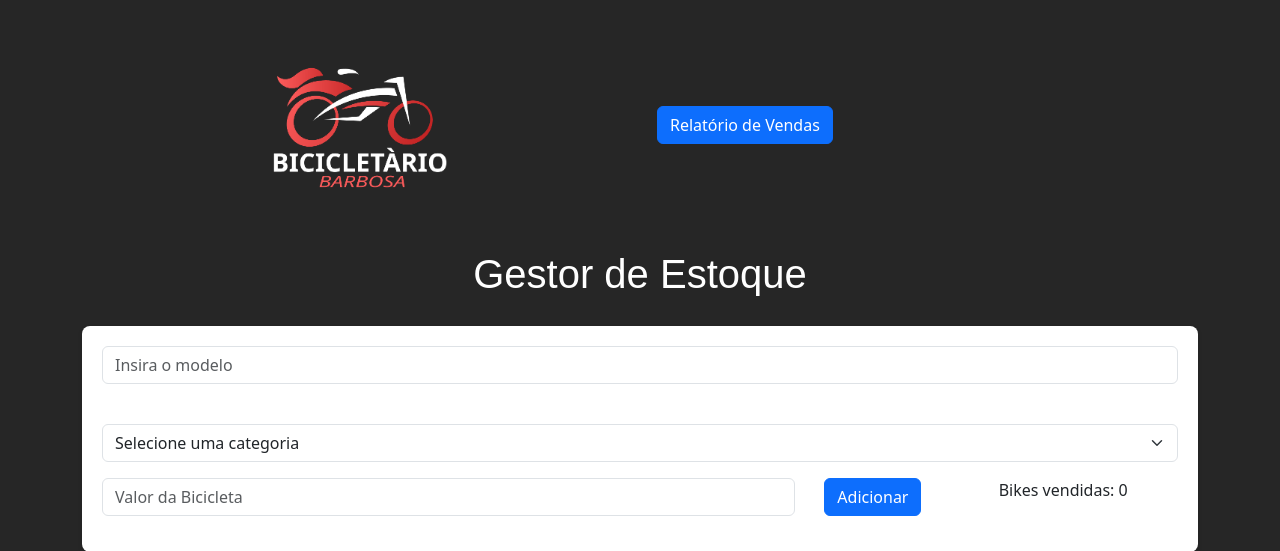
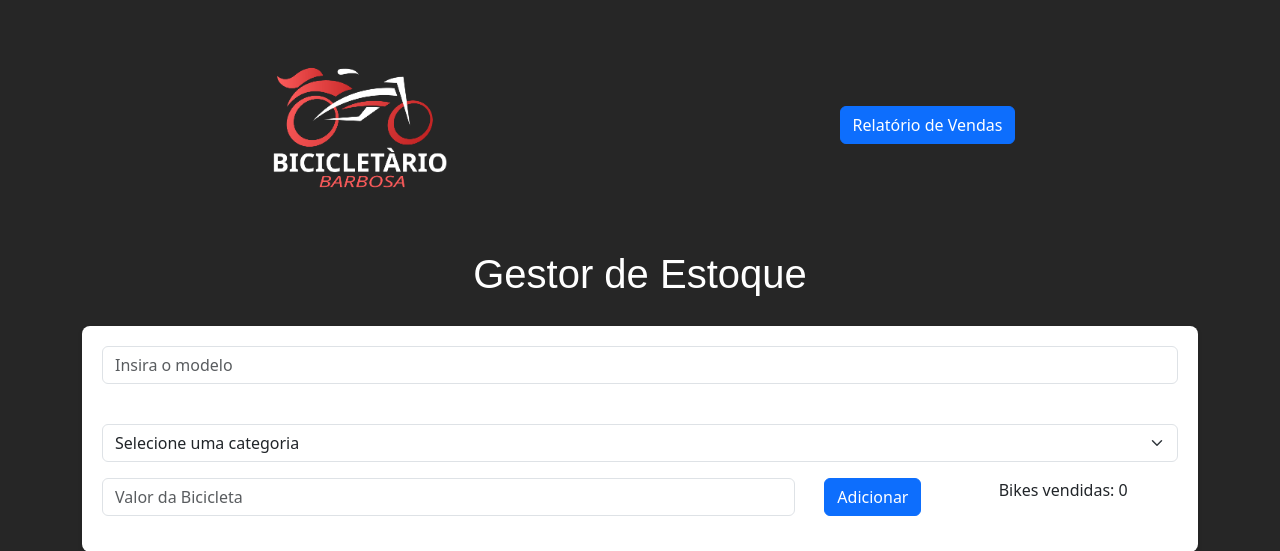
Before and after one commit to jod-alef/backend-SENAC, a Flask app: page / in a window 1280 px wide. Shown: the top 551 px of the page. Run offline with Flask 3, Linux system fonts and the light colour scheme.

Commit message:
Correção de bugs

```diff
--- a/services/bike_services.py
+++ b/services/bike_services.py
@@ -11,7 +11,7 @@ class BikeService:
     def adicionar_bike(self, modelo, categoria, preco):
         precoint = float(preco)
         for bike in self.bike:
-            if bike.modelo == modelo:
+            if bike.modelo == modelo and bike.status == False:
                 flash("Erro: Modelo repetido", "error")
                 return
         if precoint < 100:
--- a/templates/index.html
+++ b/templates/index.html
@@ -14,7 +14,7 @@
         <div class="col" id="logo">
             <img src="{{url_for('static', filename='bicicletario_logo.png') }}" id="logo_img">
         </div>
-        <div class="col align-self-center" style="color: #fff">
+        <div class="col align-self-center" style="justify-content: center; display: flex;">
             <button type="button" class="btn btn-primary" data-bs-toggle="modal" data-bs-target="#exampleModal">
                 Relatório de Vendas
             </button>
```
